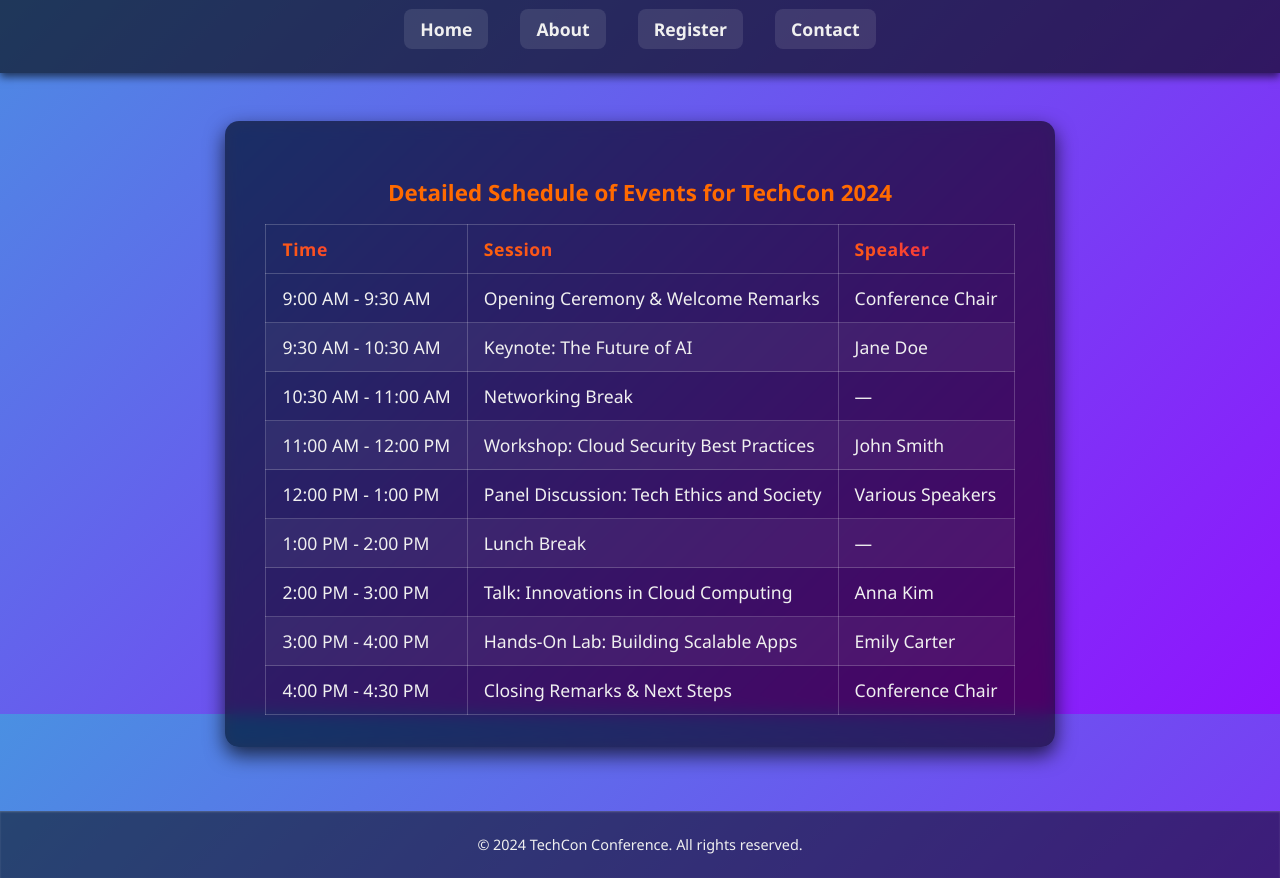
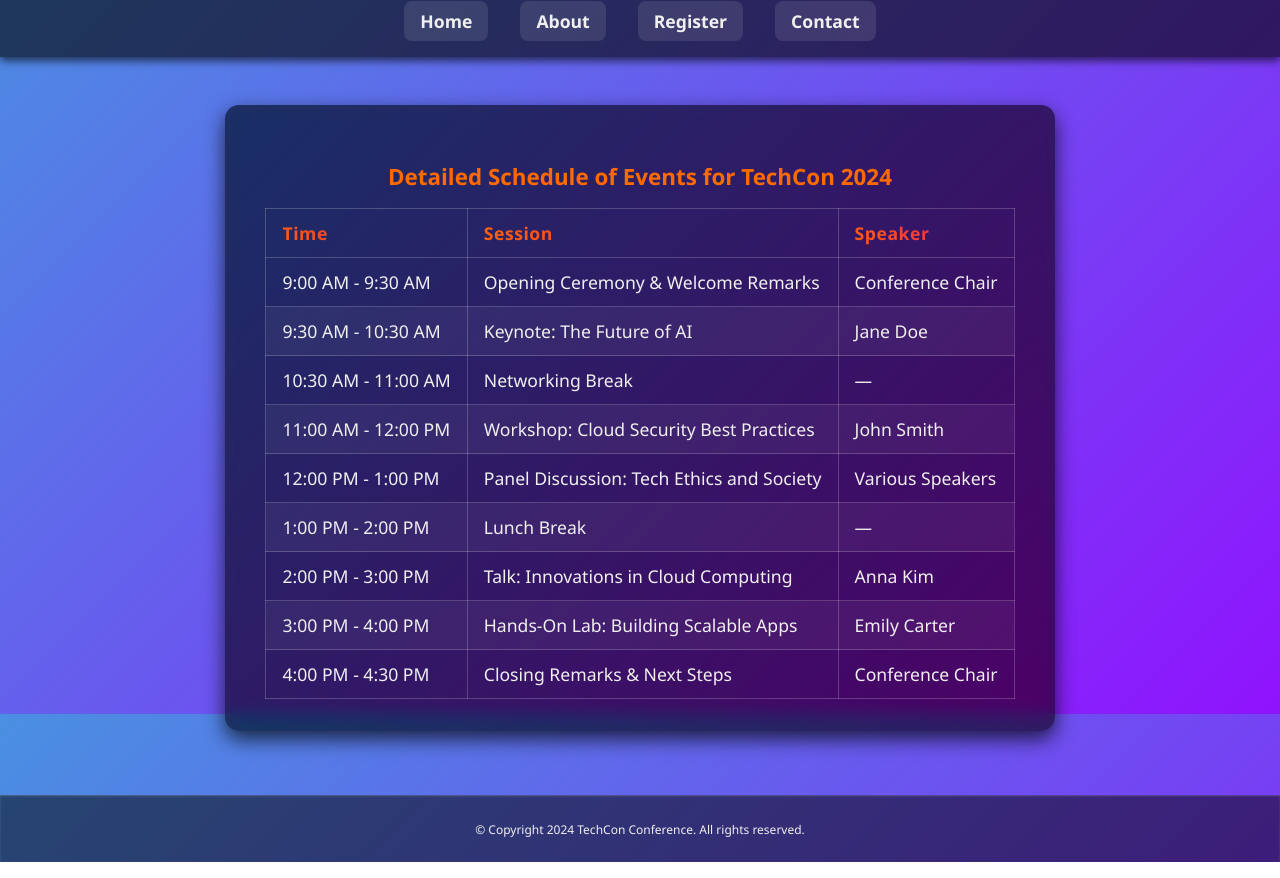
Before and after one commit to Ennyolatobi/TechCon_HTML, a plain HTML site: page techcon_website/schedule.html in a window 1280 px wide. Shown: the part 86-964 px from the top of the page. Drawn offline with Linux system fonts and the light colour scheme.

Commit message:
create a website

```diff
--- a/techcon_website/schedule.html
+++ b/techcon_website/schedule.html
@@ -158,10 +158,12 @@
   <header>
     <h1>Schedule for TechCon 2024</h1>
     <nav aria-label="Main navigation">
-      <a href="index.html">Home</a>
-      <a href="about.html">About</a>
-      <a href="register.html">Register</a>
-      <a href="contact.html">Contact</a>
+        <ul style="list-style:none; padding:0; margin:0; display:flex; gap: 2rem; justify-content:center;">
+            <li><a href="index.html">Home</a></li>
+            <li><a href="about.html">About</a></li>
+            <li><a href="register.html">Register</a></li>
+            <li><a href="contact.html">Contact</a></li>
+        </ul>
     </nav>
   </header>
 
@@ -226,7 +228,7 @@
   </main>
 
   <footer>
-    &copy; 2024 TechCon Conference. All rights reserved.
+    <small>© Copyright 2024 TechCon Conference. All rights reserved.</small>
   </footer>
 </body>
 </html>
```
Also changed, not shown: techcon_website/about.html (+7 -7 lines), techcon_website/contact.html (+8 -6 lines), techcon_website/index.html (+2 -2 lines), techcon_website/register.html (+7 -5 lines).
